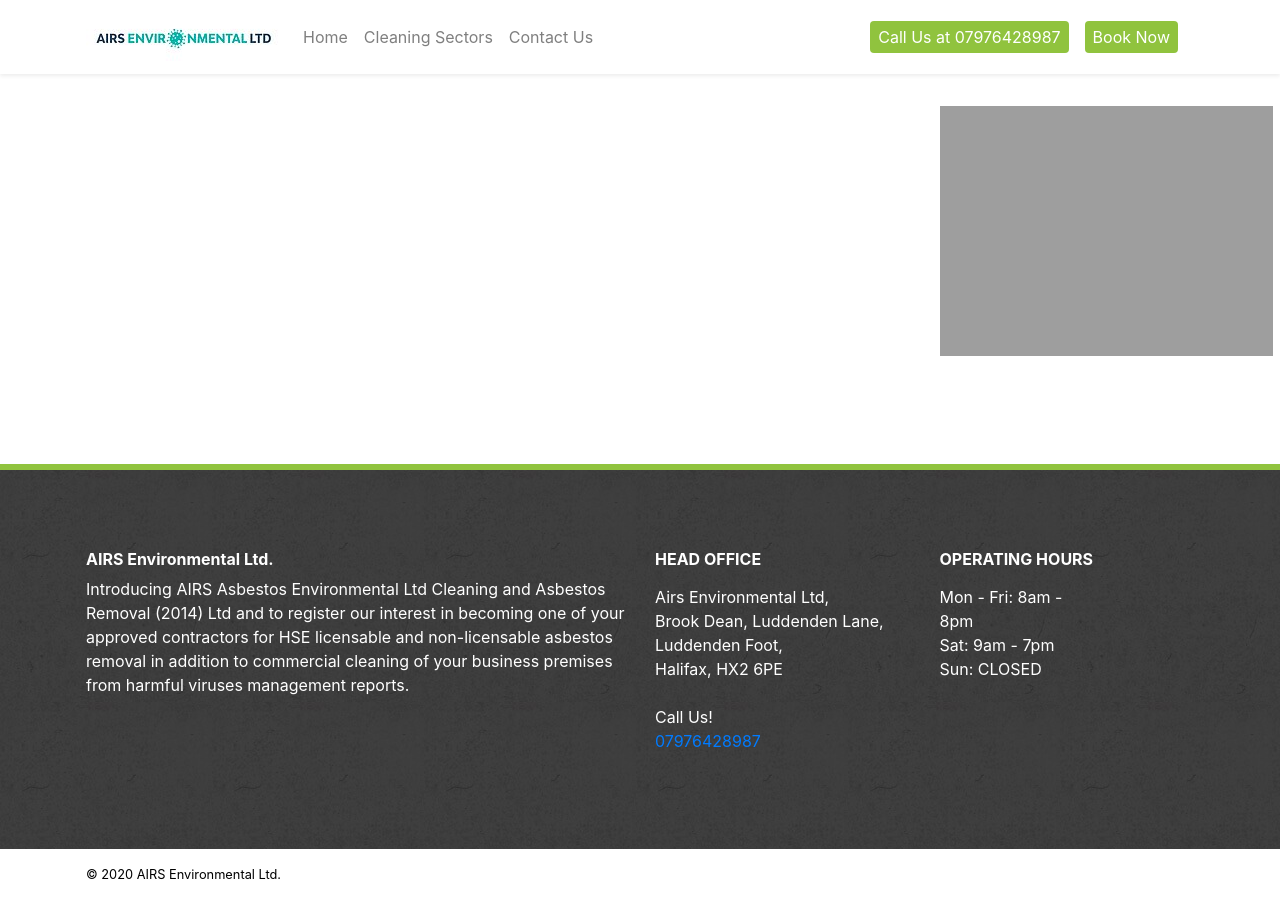
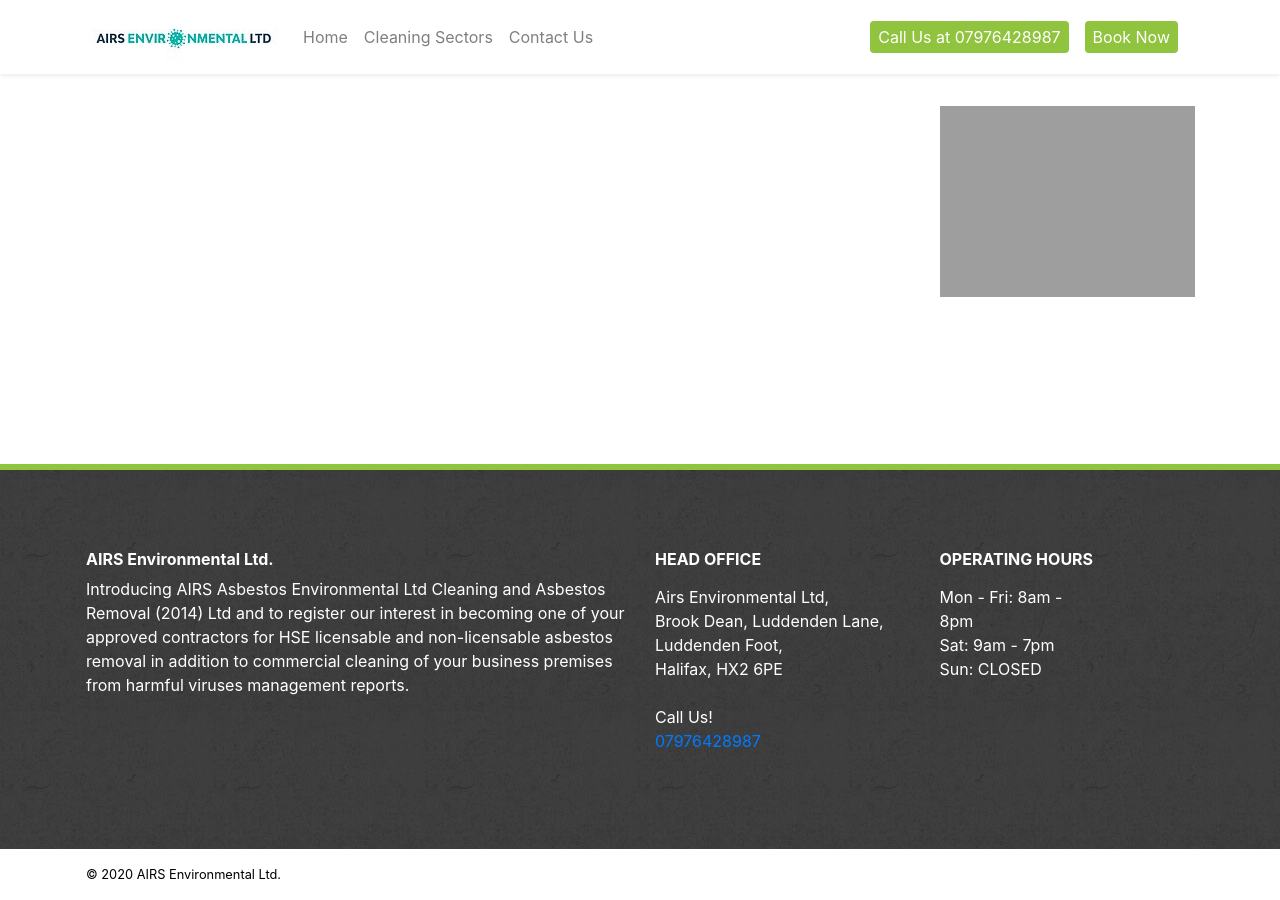
Before and after one commit to adyanmuhammad/airs-2, a Jekyll site: the page built from pages/sectors/offices.md, in a window 1280 px wide. Built offline with Jekyll 4.4.1, drawn with Linux system fonts in a browser that asks for light colours; nearby versions of some CDN libraries.

Commit message:
Update sector-image.html

```diff
--- a/_includes/sector-image.html
+++ b/_includes/sector-image.html
@@ -1,3 +1,3 @@
 <div class="w-100 my-3">
-  <img src="https://adyanmuhammad.github.io/airs-2/assets/img/{{ page.image }}" alt="" style="height: 250px; object-fit: cover;">
+  <img class="img-fluid" src="https://adyanmuhammad.github.io/airs-2/assets/img/{{ page.image }}"alt="">
 </div>
```
